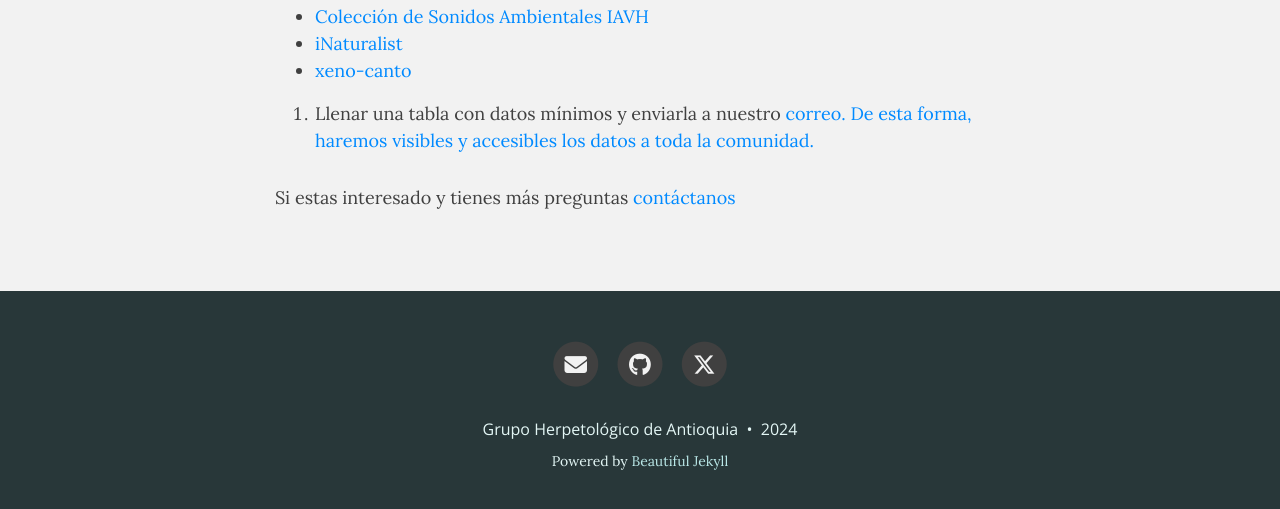
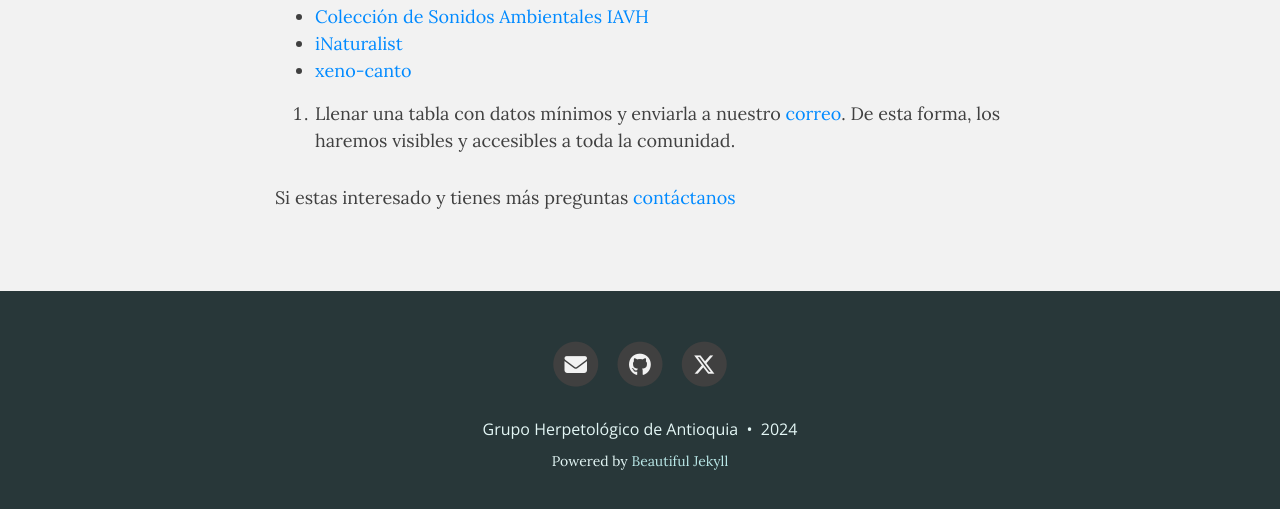
Before and after one commit to colombianfrogs/sounds, a Jekyll site: the page built from docs/unete.md, in a window 1280 px wide and 900 px high, scrolled down 1560 px, cut to the strip 378-887 px from the top of the window. Built offline with Jekyll 4.4.1, drawn with Linux system fonts in a browser that asks for light colours.

Commit message:
Update unete.md

```diff
--- a/docs/unete.md
+++ b/docs/unete.md
@@ -65,7 +65,7 @@ Ir a [figshare](https://figshare.com/)
 - [xeno-canto](https://xeno-canto.org/)
 
 
-2. Llenar una tabla con datos mínimos y enviarla a nuestro <a href="mailto:col.sonidos.colombia@gmail.com">correo. De esta forma, haremos visibles y accesibles los datos a toda la comunidad.
+2. Llenar una tabla con datos mínimos y enviarla a nuestro <a href="mailto:col.sonidos.colombia@gmail.com">correo</a>. De esta forma, los haremos visibles y accesibles a toda la comunidad.
 
 
 Si estas interesado y tienes más preguntas <a href="mailto:col.sonidos.colombia@gmail.com">contáctanos</a>
```
